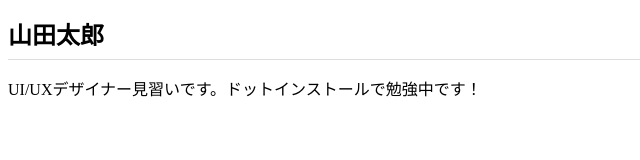
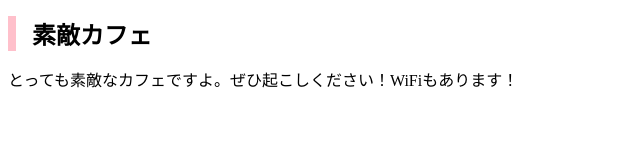
Before and after one commit to shuhei-T/mycafe, a plain HTML site: page index.html in a window 1280 px wide. Shown: the whole page, without its empty margins (0-640 px from the left). Drawn offline with Linux system fonts and the light colour scheme.

Commit message:
Add files via upload

```diff
--- a/css/styles.css
+++ b/css/styles.css
@@ -1,5 +1,5 @@
 h1 {
   font-size: 24px;
-  padding-bottom: 8px;
-  border-bottom: 1px solid #ddd;
+  padding-left: 16px;
+  border-left: 8px solid pink;
 }
--- a/index.html
+++ b/index.html
@@ -2,11 +2,11 @@
 <html lang="ja">
 <head>
   <meta charset="UTF-8">
-  <title>山田太郎のポートフォリオサイト</title>
+  <title>素敵カフェ</title>
   <link rel="stylesheet" href="css/styles.css">
 </head>
 <body>
-  <h1>山田太郎</h1>
-  <p>UI/UXデザイナー見習いです。ドットインストールで勉強中です！</p>
+  <h1>素敵カフェ</h1>
+  <p>とっても素敵なカフェですよ。ぜひ起こしください！WiFiもあります！</p>
 </body>
 </html>
```
